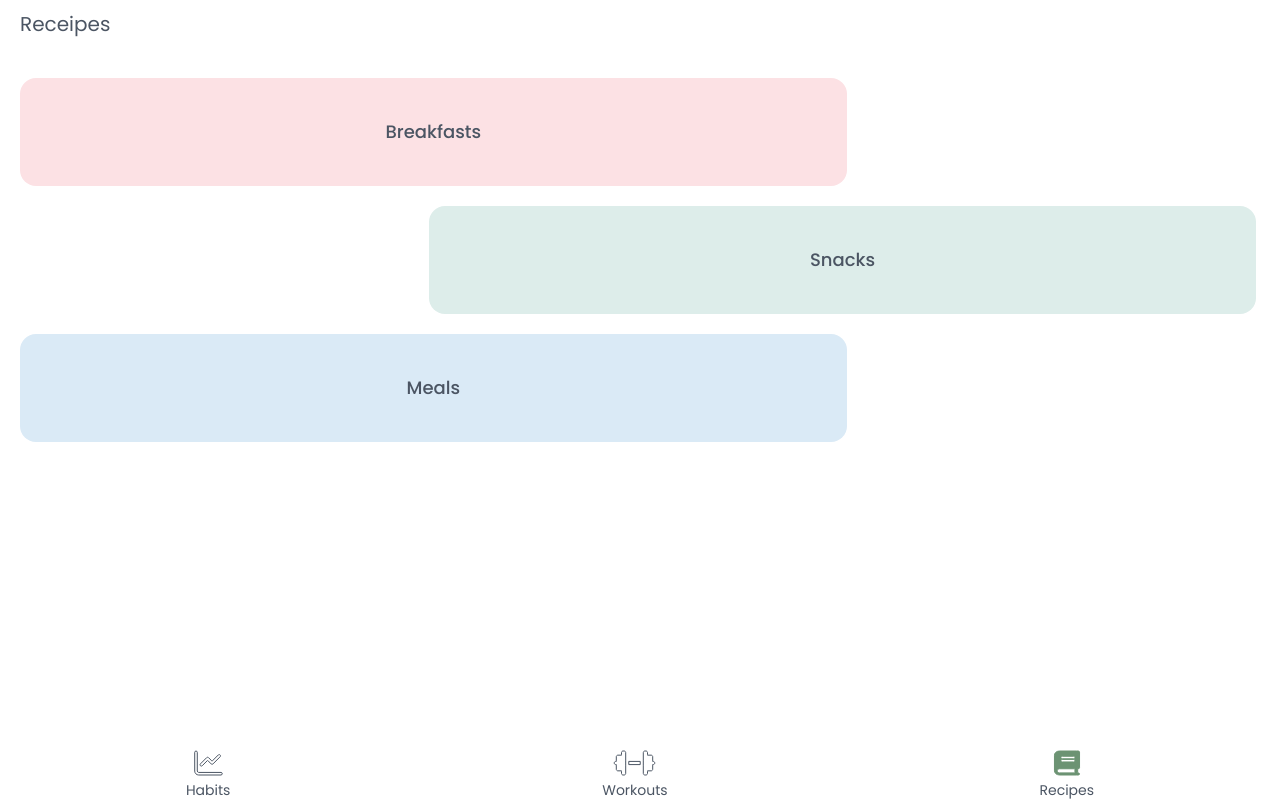
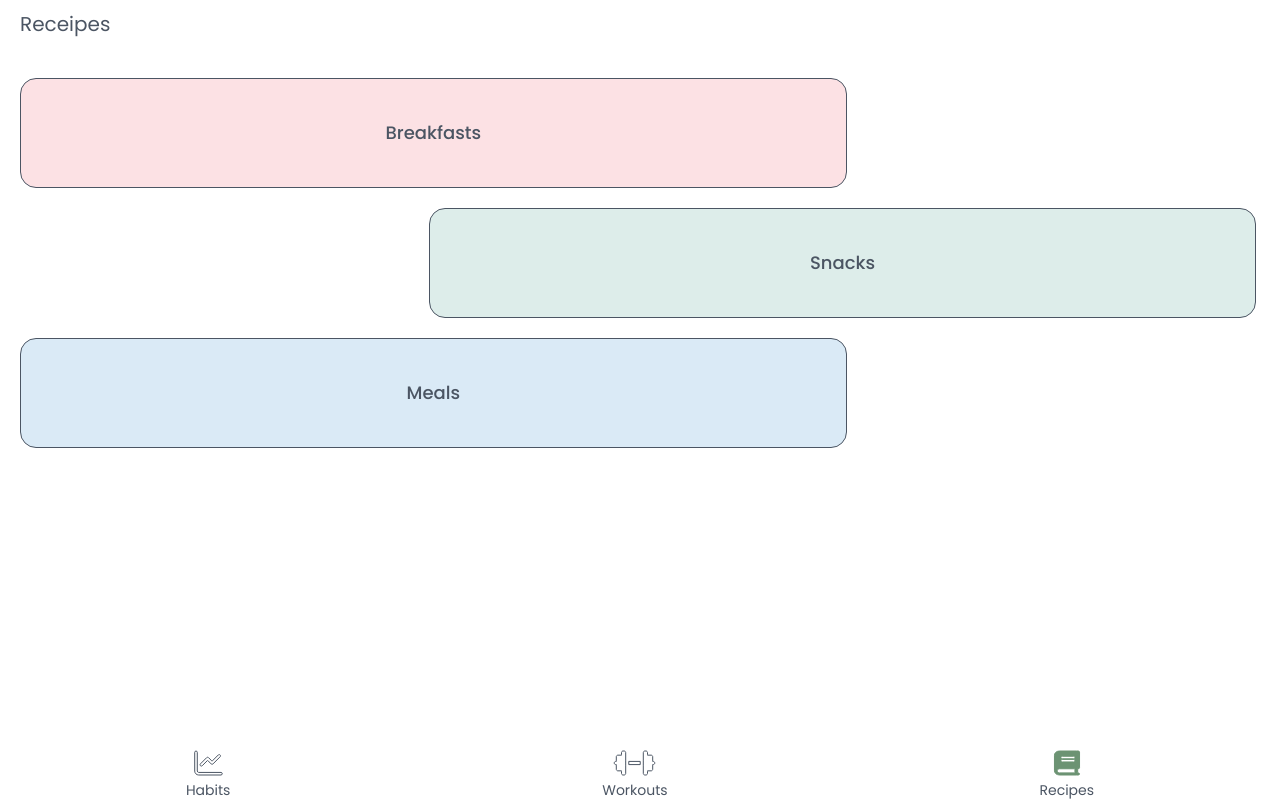
Before and after one commit to Amir-R1384/75-hard, a React (Vite) app: page /app/recipes in a window 1280 px wide. Built offline with nearby package versions, Linux system fonts and the light colour scheme; no server answers.

Commit message:
minor UI change

```diff
--- a/src/pages/RecipeCategory.tsx
+++ b/src/pages/RecipeCategory.tsx
@@ -9,19 +9,19 @@ export default function Recipes() {
 					<Link
 						to="/app/recipe"
 						state={{ category: 'breakfast' }}
-						className="py-10 bg-[#fce1e4] w-2/3 rounded-2xl active:brightness-90 font-medium grid place-content-center text-lg">
+						className="py-10 bg-[#fce1e4] w-2/3 rounded-2xl active:brightness-90 font-medium border border-dark grid place-content-center text-lg">
 						Breakfasts
 					</Link>
 					<Link
 						state={{ category: 'snack' }}
 						to="/app/recipe"
-						className="py-10 bg-[#ddedea] w-2/3 ml-[33%] rounded-2xl active:brightness-90 font-medium grid place-content-center text-lg">
+						className="py-10 bg-[#ddedea] w-2/3 ml-[33%] rounded-2xl active:brightness-90 font-medium border border-dark grid place-content-center text-lg">
 						Snacks
 					</Link>
 					<Link
 						state={{ category: 'meal' }}
 						to="/app/recipe"
-						className="py-10  bg-[#daeaf6] w-2/3 rounded-2xl active:brightness-90 font-medium grid place-content-center text-lg">
+						className="py-10  bg-[#daeaf6] w-2/3 rounded-2xl active:brightness-90 font-medium border border-dark grid place-content-center text-lg">
 						Meals
 					</Link>
 				</div>
```
